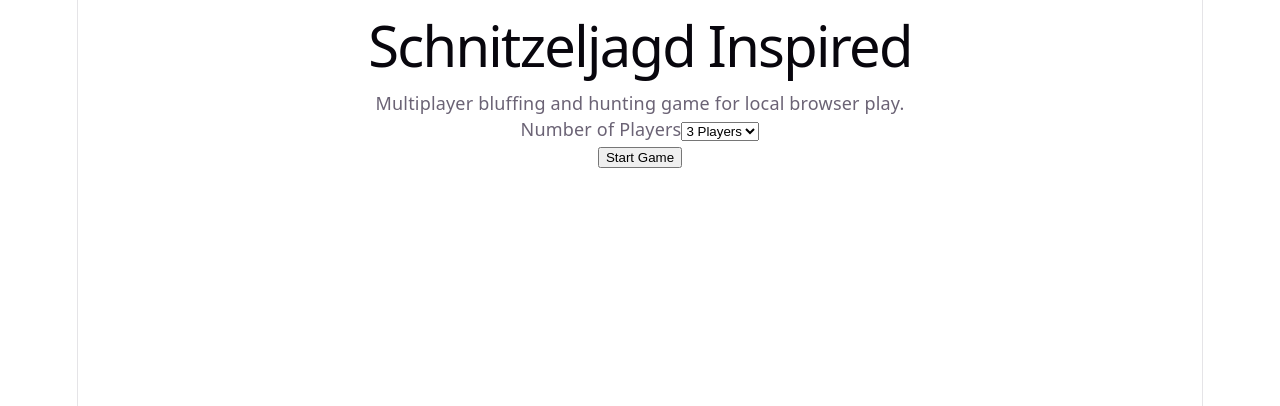
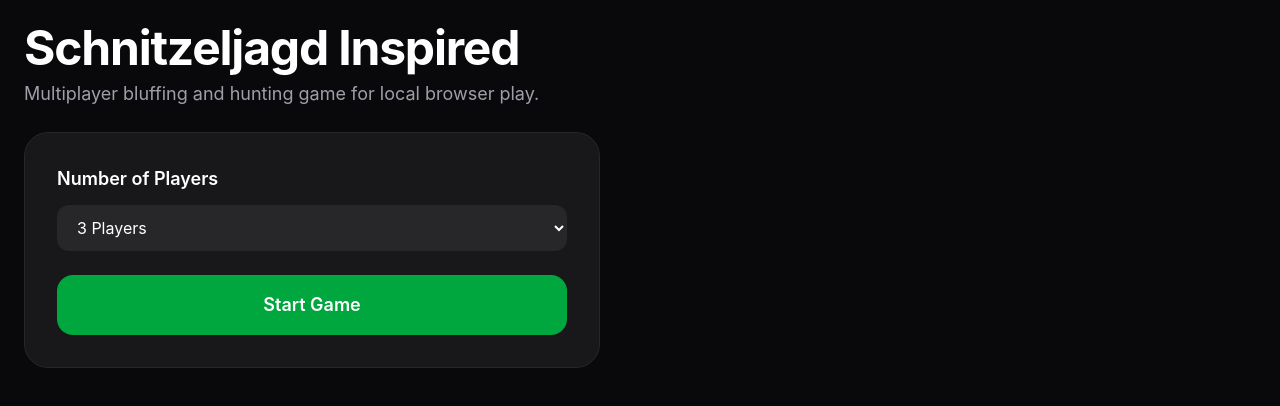
Before and after one commit to DevMinded55/schnitzeljagd, a React (Vite) app in the folder tag-team-game/: page / in a window 1280 px wide. Shown: the top 406 px of the page. Built offline with nearby package versions, Linux system fonts and the light colour scheme.

Commit message:
build(tag-team-game): add Tailwind CSS v4 via Vite plugin
Enable utility classes used in the game UI by wiring @tailwindcss/vite
and replacing the default template stylesheet with Tailwind imports.

```diff
--- a/tag-team-game/package.json
+++ b/tag-team-game/package.json
@@ -10,6 +10,7 @@
     "preview": "vite preview"
   },
   "dependencies": {
+    "firebase": "^12.14.0",
     "react": "^19.2.6",
     "react-dom": "^19.2.6"
   },
@@ -17,6 +18,7 @@
     "@babel/core": "^7.29.0",
     "@eslint/js": "^10.0.1",
     "@rolldown/plugin-babel": "^0.2.3",
+    "@tailwindcss/vite": "^4.3.0",
     "@types/react": "^19.2.14",
     "@types/react-dom": "^19.2.3",
     "@vitejs/plugin-react": "^6.0.1",
@@ -25,6 +27,7 @@
     "eslint-plugin-react-hooks": "^7.1.1",
     "eslint-plugin-react-refresh": "^0.5.2",
     "globals": "^17.6.0",
+    "tailwindcss": "^4.3.0",
     "vite": "^8.0.12"
   }
 }
--- a/tag-team-game/src/index.css
+++ b/tag-team-game/src/index.css
@@ -1,111 +1,12 @@
-:root {
-  --text: #6b6375;
-  --text-h: #08060d;
-  --bg: #fff;
-  --border: #e5e4e7;
-  --code-bg: #f4f3ec;
-  --accent: #aa3bff;
-  --accent-bg: rgba(170, 59, 255, 0.1);
-  --accent-border: rgba(170, 59, 255, 0.5);
-  --social-bg: rgba(244, 243, 236, 0.5);
-  --shadow:
-    rgba(0, 0, 0, 0.1) 0 10px 15px -3px, rgba(0, 0, 0, 0.05) 0 4px 6px -2px;
+@import "tailwindcss";
 
-  --sans: system-ui, 'Segoe UI', Roboto, sans-serif;
-  --heading: system-ui, 'Segoe UI', Roboto, sans-serif;
-  --mono: ui-monospace, Consolas, monospace;
-
-  font: 18px/145% var(--sans);
-  letter-spacing: 0.18px;
-  color-scheme: light dark;
-  color: var(--text);
-  background: var(--bg);
-  font-synthesis: none;
-  text-rendering: optimizeLegibility;
-  -webkit-font-smoothing: antialiased;
-  -moz-osx-font-smoothing: grayscale;
-
-  @media (max-width: 1024px) {
-    font-size: 16px;
-  }
-}
-
-@media (prefers-color-scheme: dark) {
-  :root {
-    --text: #9ca3af;
-    --text-h: #f3f4f6;
-    --bg: #16171d;
-    --border: #2e303a;
-    --code-bg: #1f2028;
-    --accent: #c084fc;
-    --accent-bg: rgba(192, 132, 252, 0.15);
-    --accent-border: rgba(192, 132, 252, 0.5);
-    --social-bg: rgba(47, 48, 58, 0.5);
-    --shadow:
-      rgba(0, 0, 0, 0.4) 0 10px 15px -3px, rgba(0, 0, 0, 0.25) 0 4px 6px -2px;
-  }
-
-  #social .button-icon {
-    filter: invert(1) brightness(2);
-  }
-}
-
+html,
 body {
   margin: 0;
+  min-height: 100svh;
+  background: #0a0a0f;
 }
 
 #root {
-  width: 1126px;
-  max-width: 100%;
-  margin: 0 auto;
-  text-align: center;
-  border-inline: 1px solid var(--border);
   min-height: 100svh;
-  display: flex;
-  flex-direction: column;
-  box-sizing: border-box;
 }
-
-h1,
-h2 {
-  font-family: var(--heading);
-  font-weight: 500;
-  color: var(--text-h);
-}
-
-h1 {
-  font-size: 56px;
-  letter-spacing: -1.68px;
-  margin: 32px 0;
-  @media (max-width: 1024px) {
-    font-size: 36px;
-    margin: 20px 0;
-  }
-}
-h2 {
-  font-size: 24px;
-  line-height: 118%;
-  letter-spacing: -0.24px;
-  margin: 0 0 8px;
-  @media (max-width: 1024px) {
-    font-size: 20px;
-  }
-}
-p {
-  margin: 0;
-}
-
-code,
-.counter {
-  font-family: var(--mono);
-  display: inline-flex;
-  border-radius: 4px;
-  color: var(--text-h);
-}
-
-code {
-  font-size: 15px;
-  line-height: 135%;
-  padding: 4px 8px;
-  background: var(--code-bg);
-}
--- a/tag-team-game/vite.config.js
+++ b/tag-team-game/vite.config.js
@@ -1,11 +1,13 @@
 import { defineConfig } from 'vite'
 import react, { reactCompilerPreset } from '@vitejs/plugin-react'
 import babel from '@rolldown/plugin-babel'
+import tailwindcss from '@tailwindcss/vite'
 
 // https://vite.dev/config/
 export default defineConfig({
   plugins: [
     react(),
-    babel({ presets: [reactCompilerPreset()] })
+    babel({ presets: [reactCompilerPreset()] }),
+    tailwindcss(),
   ],
 })
```
Also changed, not shown: 1 other file (tests, documents, lock files or other folders).
